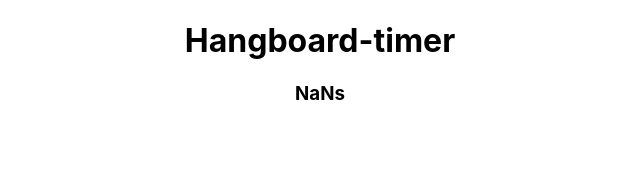
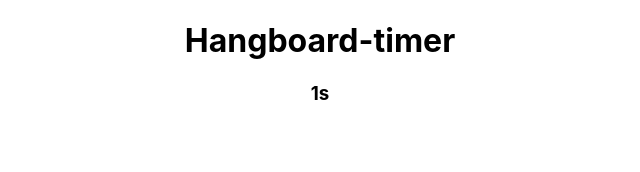
Before and after one commit to oyjoh/hangboard-timer, a React (Create React App) app: page / in a window 1280 px wide. Both pictures are taken after a click on the button "Start timer". Shown: the top 172 px of the page, without its empty margins (320-960 px from the left). Built offline with nearby package versions, Linux system fonts and the light colour scheme.

Commit message:
timer now executes array of numbers

```diff
--- a/src/components/IntervalTimer.js
+++ b/src/components/IntervalTimer.js
@@ -6,15 +6,16 @@ class IntervalTimer extends Component{
         super(props)
         this.state = {
             hang: this.props.hang,
-            rest1: null,
-            reps1: null,
-            rest2: null,
-            reps2: null,
+            rest1: this.props.rest1,
+            reps1: this.props.reps1,
+            rest2: this.props.rest2,
+            reps2: this.props.reps2,
 
             timerArr: []
         }
+
     }
-
+    /*
     componentWillMount() {
         const {hang} = this.props
         const {rest1} = this.props
@@ -32,13 +33,12 @@ class IntervalTimer extends Component{
         })
         console.log('hangtime: ' + this.state.hang)
         this.createArr()
-    }
+    } */
 
-    createArr() {
+    componentWillMount() {
         console.log(this.state)
-        let arr = []
+        const arr = []
 
-        arr.push(3) //3sek to get ready
         for (let i = 0; i < this.state.reps2; i++) {
             for (let j = 0; j < this.state.reps1; j++) {
                 arr.push(this.state.hang)
@@ -47,15 +47,17 @@ class IntervalTimer extends Component{
             }
             arr.push(this.state.rest2)
         }
-
+        console.log(arr)
         this.setState({
             timerArr: arr
         })
+        console.log(this.state.timerArr)
     }
 
     render() {
         return(
             <div>
+                {console.log("from render: " + this.state.timerArr)}
                 <Timer countArr={this.state.timerArr}/>
             </div>
         )
--- a/src/components/Timer.js
+++ b/src/components/Timer.js
@@ -39,7 +39,7 @@ class Timer extends Component {
         const {text} = this.props
         const {countArr} = this.props
         this.setState({
-            count: count,
+            count: 3, //3sek to ready up
             text: text,
             countArr: countArr
         })
```
